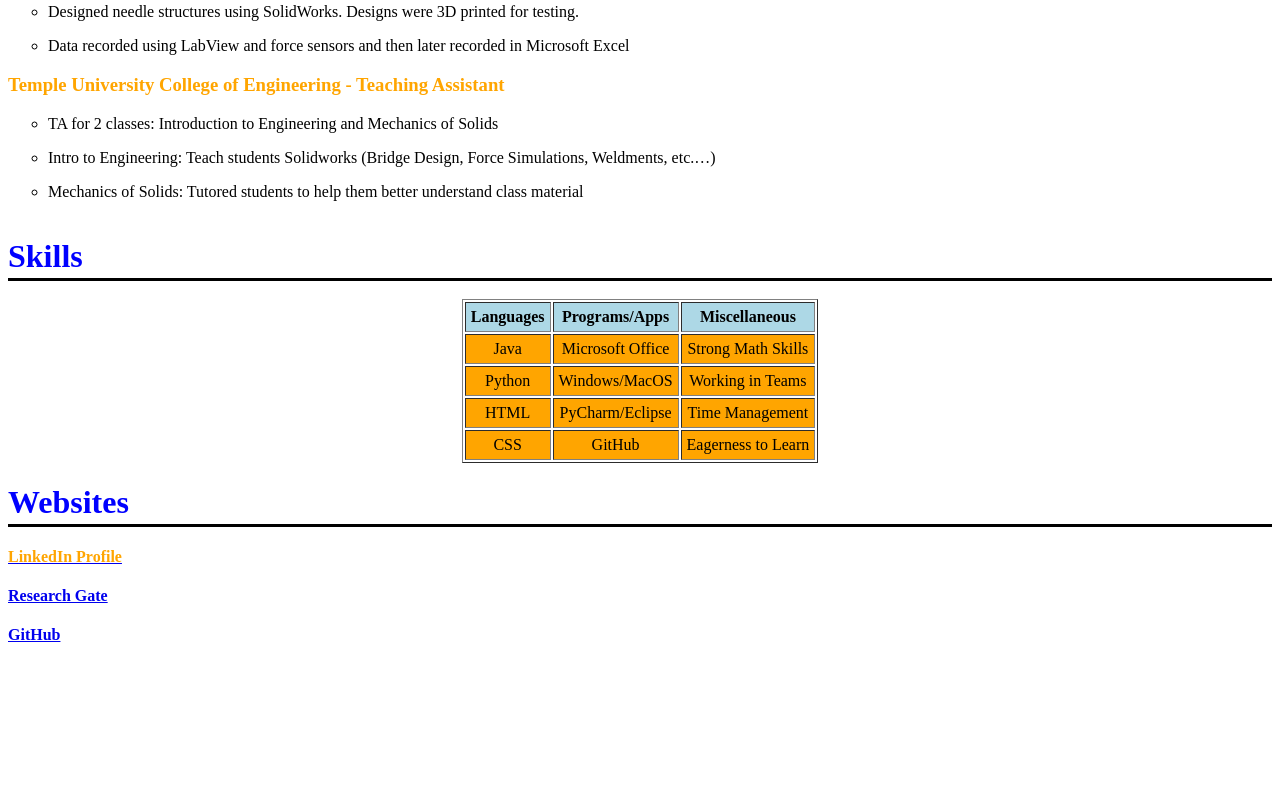
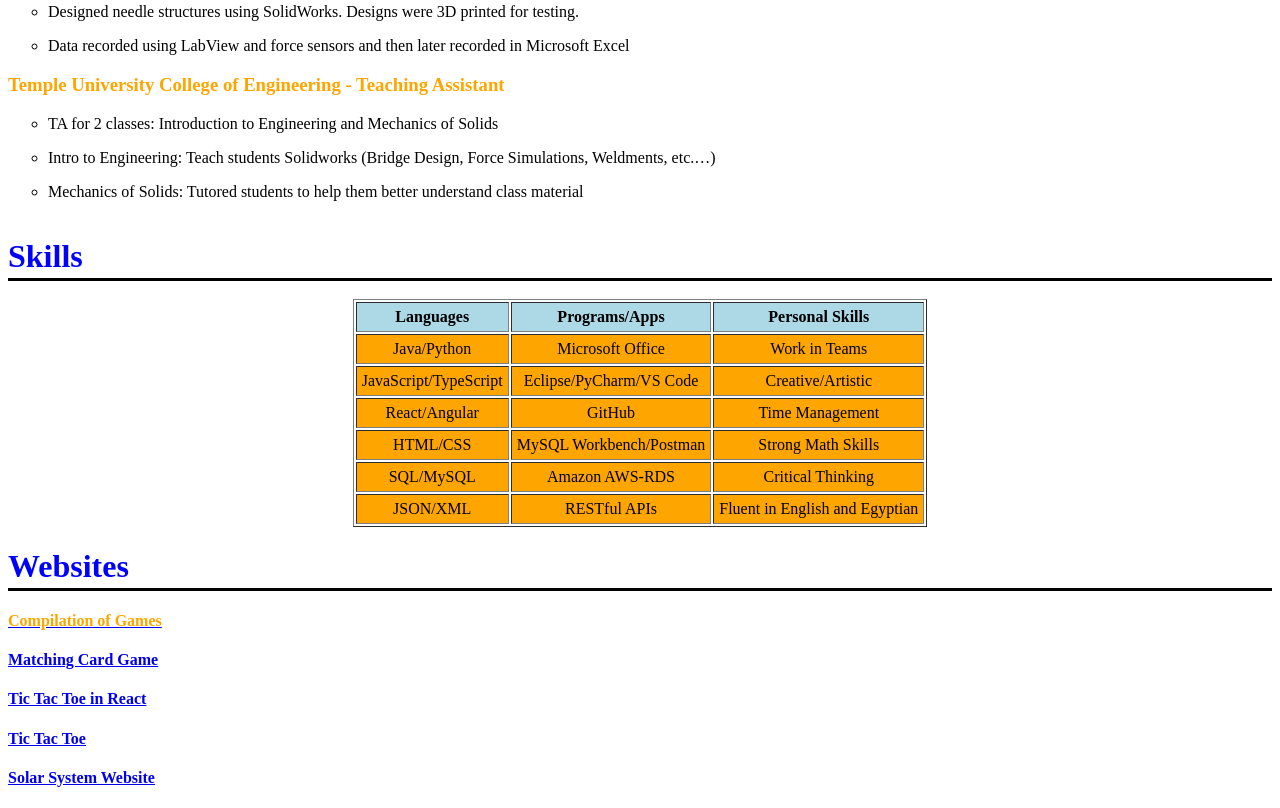
Before and after one commit to tue95534/tue95534.github.io, a plain HTML site: page index.html in a window 1280 px wide. Shown: the part 763-1571 px from the top of the page. Before the commit the page ends 1429 px from the top, so only its background shows below. Drawn offline with Linux system fonts and the light colour scheme.

Commit message:
Update index.html

```diff
--- a/index.html
+++ b/index.html
@@ -113,34 +113,45 @@
                 <tr align="center">
                     <th>Languages</th>
                     <th>Programs/Apps</th>
-                    <th>Miscellaneous</th>
+                    <th>Personal Skills</th>
                 </tr>
                 </thead>
 
                 <tr>
-                    <td>Java</td>
+                    <td>Java/Python</td>
                     <td>Microsoft Office</td>
+                    <td>Work in Teams</td>
+                </tr>
+
+                <tr>
+                    <td>JavaScript/TypeScript</td>
+                    <td>Eclipse/PyCharm/VS Code</td>
+                    <td>Creative/Artistic</td>
+                </tr>
+
+                <tr>
+                    <td>React/Angular</td>
+                    <td>GitHub</td>
+                    <td>Time Management</td>
+                </tr>
+
+                <tr>
+                    <td>HTML/CSS</td>
+                    <td>MySQL Workbench/Postman</td>
                     <td>Strong Math Skills</td>
                 </tr>
 
                 <tr>
-                    <td>Python</td>
-                    <td>Windows/MacOS</td>
-                    <td>Working in Teams</td>
+                    <td>SQL/MySQL</td>
+                    <td>Amazon AWS-RDS</td>
+                    <td>Critical Thinking</td>
                 </tr>
 
                 <tr>
-                    <td>HTML</td>
-                    <td>PyCharm/Eclipse</td>
-                    <td>Time Management</td>
+                    <td>JSON/XML</td>
+                    <td>RESTful APIs</td>
+                    <td>Fluent in English and Egyptian</td>
                 </tr>
-
-                <tr>
-                    <td>CSS</td>
-                    <td>GitHub</td>
-                    <td>Eagerness to Learn</td>
-                </tr>
-
 
             </table></center>
         <br>
@@ -148,9 +159,11 @@
 
     <div id="websites">
         <pp><h1>Websites</h1></pp>
-        <h4><a href="https://www.linkedin.com/in/jonasan-younan-attia-1aba97114/" target=”_blank”><red>LinkedIn Profile</red></a></h4>
-        <h4><a href="https://www.researchgate.net/profile/Jonasan_Younan_Attia" target=”_blank”>Research Gate</a></h4>
-        <h4><a href="https://github.com/tue95534/Tic-Tac-Toe" target=”_blank”>GitHub</a></h4>
+        <h4><a href="tue95534.github.io/games" target=”_blank”><red>Compilation of Games</red></a></h4>
+        <h4><a href="tue95534.github.io/MatchingCards" target=”_blank”>Matching Card Game</a></h4>
+        <h4><a href="tue95534.github.io/tictactoe_react" target=”_blank”>Tic Tac Toe in React</a></h4>
+        <h4><a href="tue95534.github.io/TicTacToe" target=”_blank”>Tic Tac Toe</a></h4>
+        <h4><a href="tue95534.github.io/solar" target=”_blank”>Solar System Website</a></h4>
     </div>
 
 </body>
```
